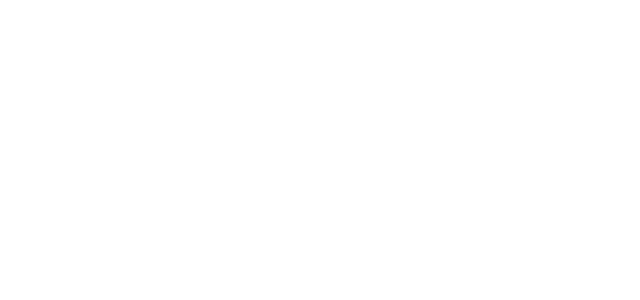
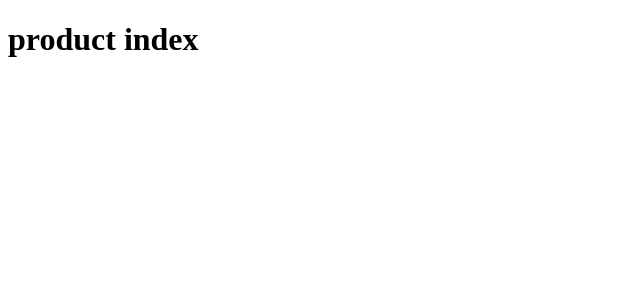
Before and after one commit to sungkuk5420/nuxt-learn, a Nuxt app: page /product in a window 1280 px wide. Before the commit this address had no page. Shown: the top 300 px of the page, without its empty margins (0-640 px from the left). Built offline with nearby package versions, Linux system fonts and the light colour scheme.

Commit message:
nuxt router추가

```diff
--- /dev/null
+++ b/pages/main.vue
@@ -0,0 +1,15 @@
+<template>
+  <div>
+    <h1>메인페이지</h1>
+  </div>
+</template>
+
+<script>
+export default {
+
+}
+</script>
+
+<style>
+
+</style>
--- /dev/null
+++ b/pages/product/index.vue
@@ -0,0 +1,15 @@
+<template>
+  <div>
+    <h1>product index</h1>
+  </div>
+</template>
+
+<script>
+export default {
+
+}
+</script>
+
+<style>
+
+</style>
```
